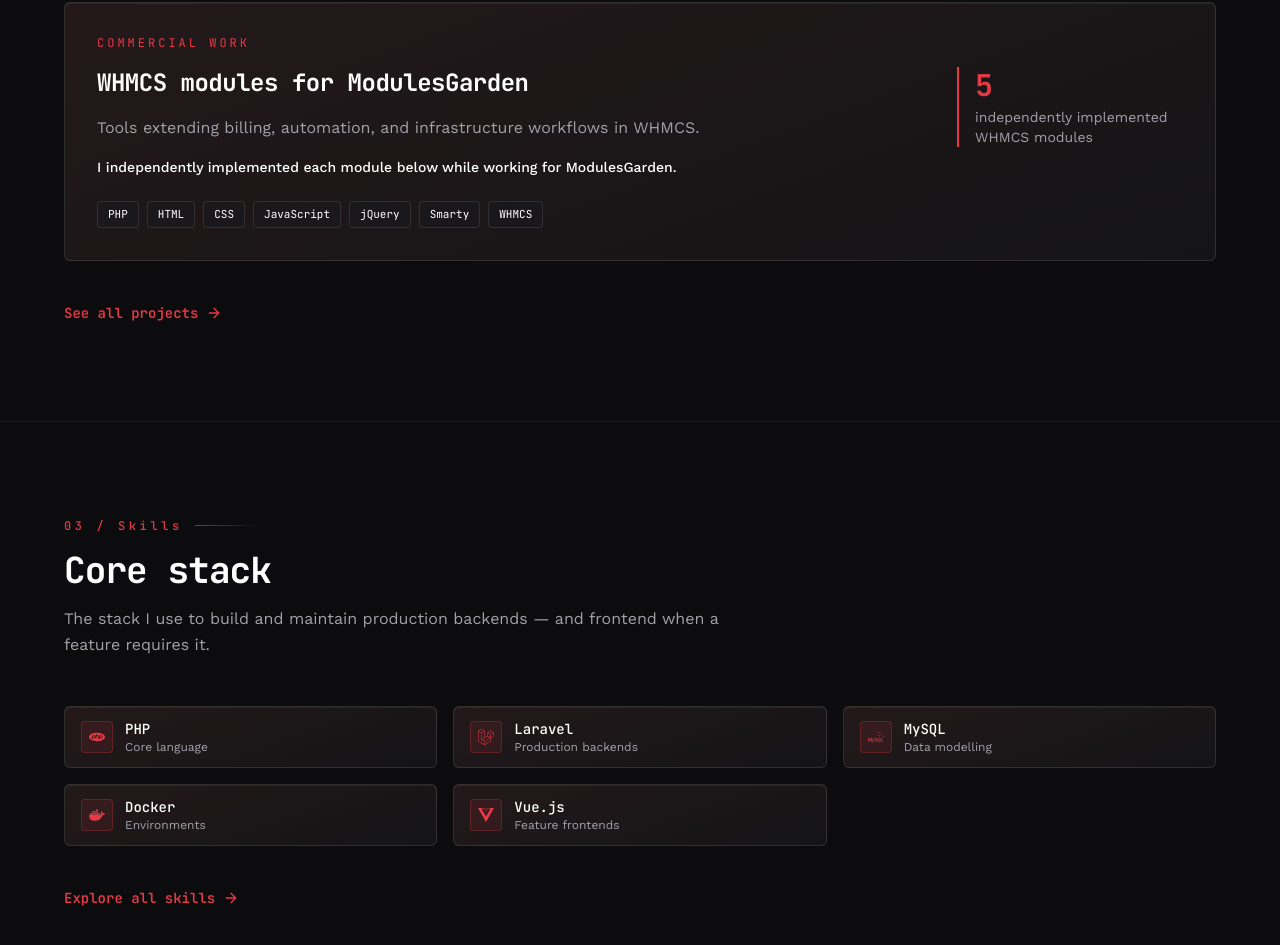
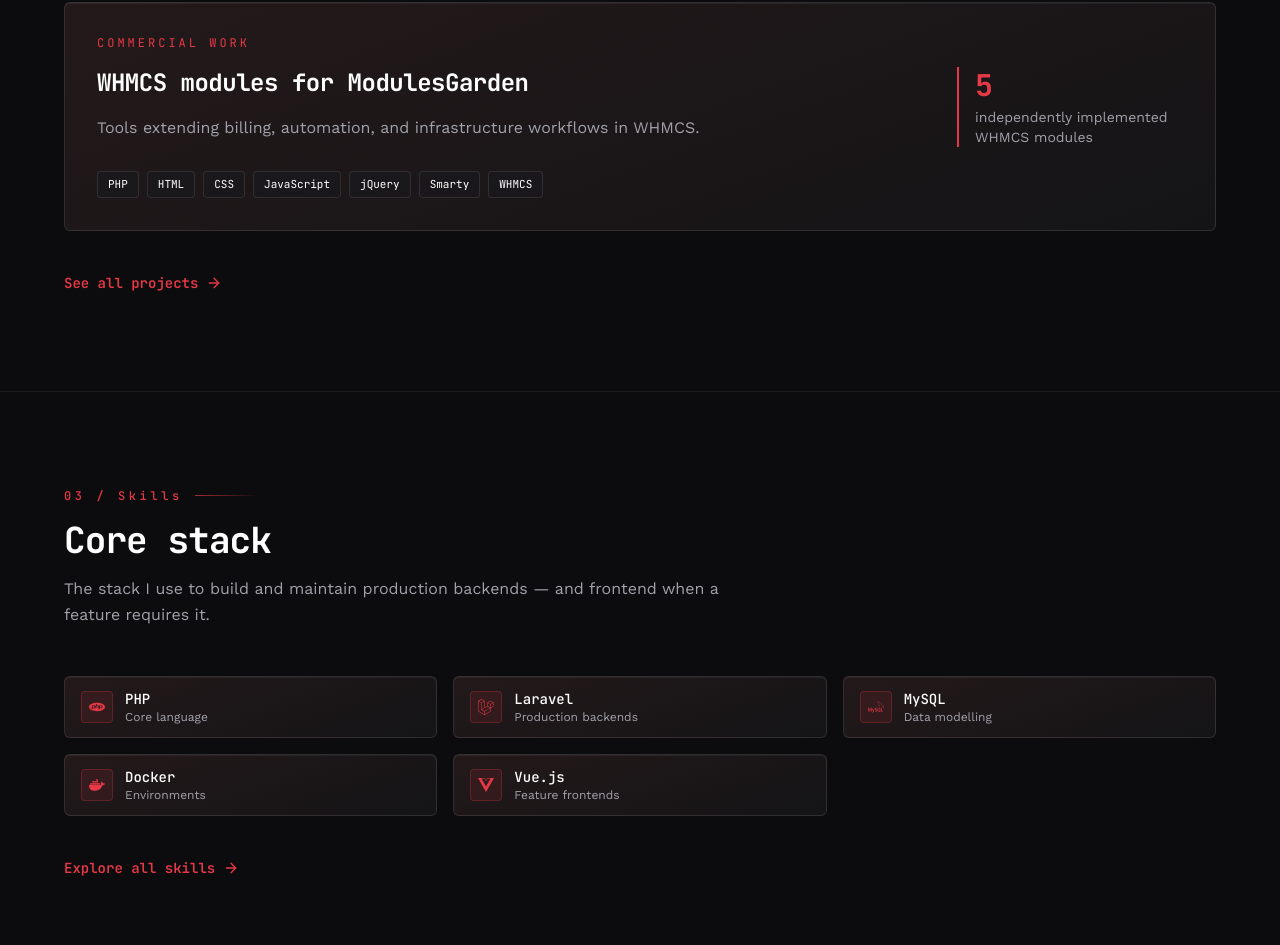
Before and after one commit to sebastian-kostecki/kostecki-dev-landing, a Vue app: page / in a window 1280 px wide. Shown: the part 1731-2676 px from the top of the page. Built offline with nearby package versions, Linux system fonts and the light colour scheme.

Commit message:
fix: tighten skills and compact project copy
Align the Skills intro with competency groups and stop repeating the WHMCS authorship claim on Home.

Co-authored-by: Cursor <cursoragent@cursor.com>

```diff
--- a/src/components/ui/CommercialProjectGroup.vue
+++ b/src/components/ui/CommercialProjectGroup.vue
@@ -39,7 +39,9 @@ function itemIndex(index: number) {
           <span>{{ group.context.period }}</span>
         </div>
         <p class="mt-4 leading-relaxed text-muted-foreground">{{ group.description }}</p>
-        <p class="mt-4 text-sm font-medium text-foreground">{{ group.authorship }}</p>
+        <p v-if="!compact" class="mt-4 text-sm font-medium text-foreground">
+          {{ group.authorship }}
+        </p>
       </div>
 
       <div v-if="compact" class="shrink-0 border-l-2 border-primary pl-4">
--- a/src/content/en.json
+++ b/src/content/en.json
@@ -83,7 +83,7 @@
   "skills": {
     "index": "03 / Skills",
     "title": "Skills & Tools",
-    "subtitle": "The stack I use to build and maintain production backends — the integration categories mirror the areas from my experience.",
+    "subtitle": "The stack I use to build and maintain production backends — plus supporting competencies from commercial work.",
     "coreTitle": "Core stack",
     "coreDescription": "The stack I use to build and maintain production backends — and frontend when a feature requires it.",
     "competenciesLabel": "Competencies",
--- a/src/content/pl.json
+++ b/src/content/pl.json
@@ -83,7 +83,7 @@
   "skills": {
     "index": "03 / Umiejętności",
     "title": "Umiejętności i narzędzia",
-    "subtitle": "Stack, w którym buduję i utrzymuję produkcyjny backend — oraz frontend, gdy feature tego wymaga. Kategorie integracji odpowiadają obszarom z doświadczenia.",
+    "subtitle": "Stack, w którym buduję i utrzymuję produkcyjny backend — oraz kompetencje uzupełniające używane w pracy komercyjnej.",
     "coreTitle": "Stack podstawowy",
     "coreDescription": "Stack, w którym buduję i utrzymuję produkcyjny backend — oraz frontend, gdy feature tego wymaga.",
     "competenciesLabel": "Kompetencje",
```
